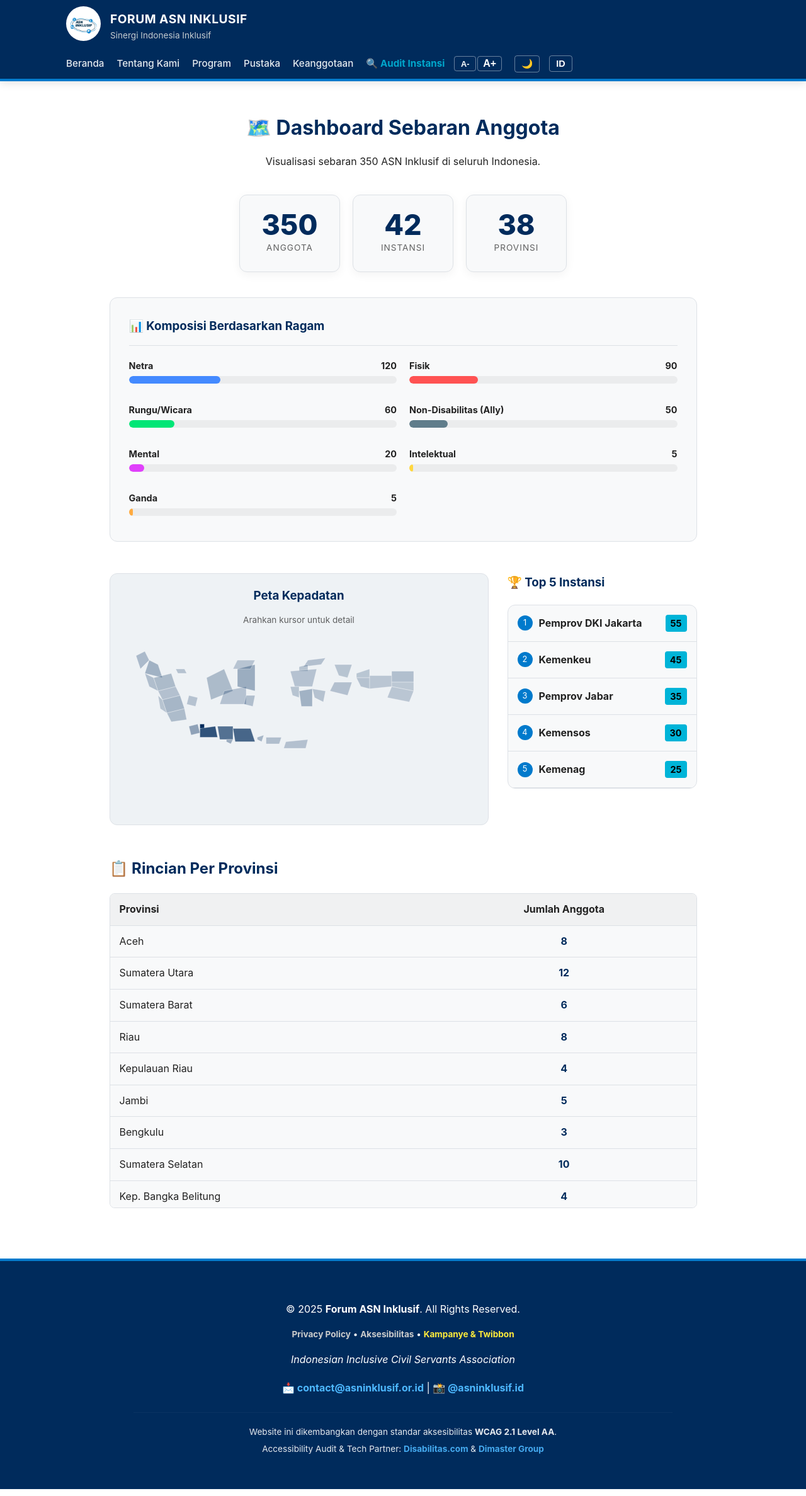
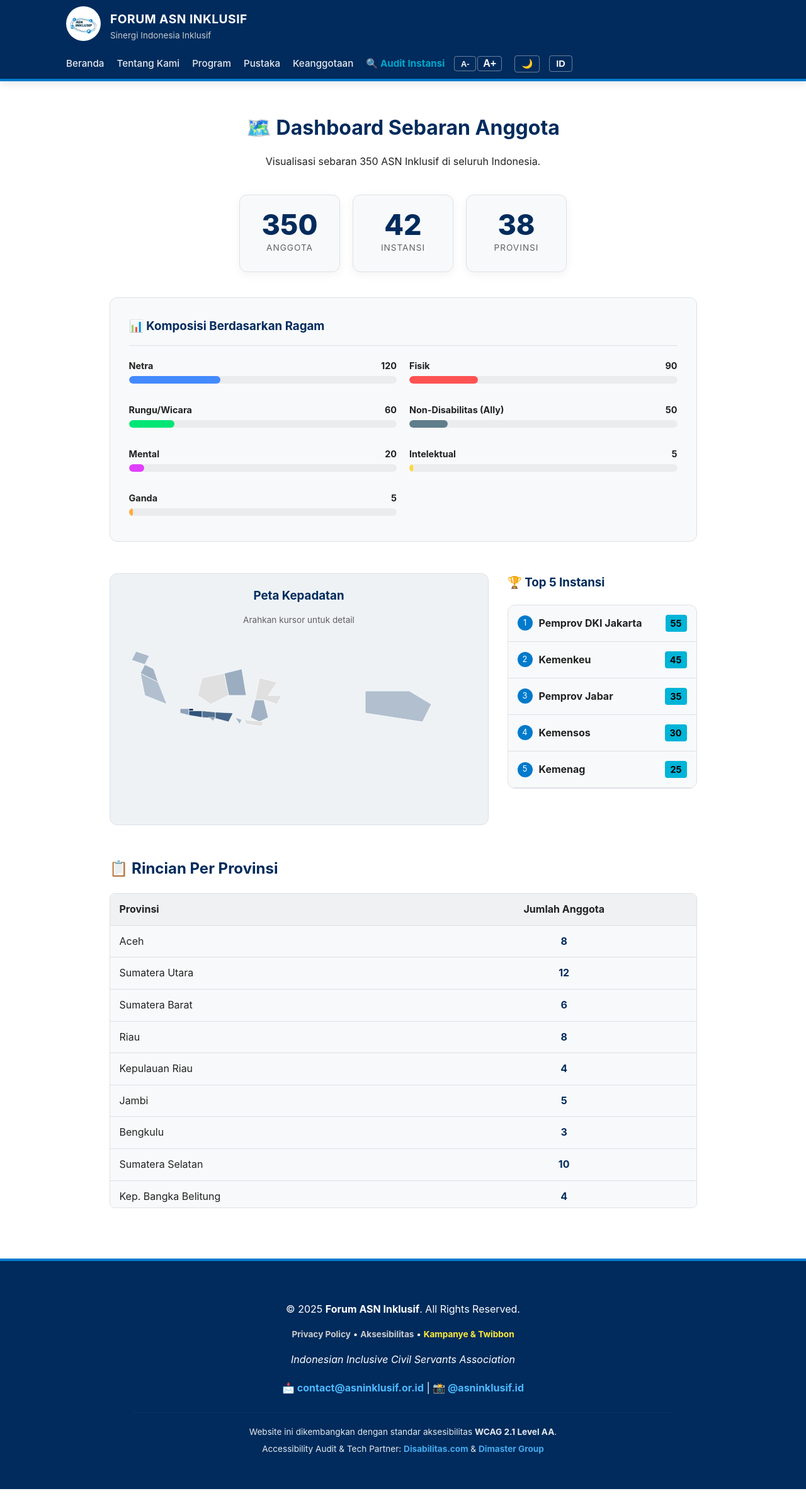
Before and after one commit to dimasmuharam/ASN-Inklusif, a Jekyll site: the page built from peta/index.md, in a window 1280 px wide. Shown: the whole page at 63% size. Built offline with Jekyll 4.4.1, drawn with Linux system fonts in a browser that asks for light colours.

Commit message:
Update index.md

```diff
--- a/peta/index.md
+++ b/peta/index.md
@@ -32,8 +32,8 @@ permalink: /peta/
   body.dark-mode .map-box { background: #1a1a1a; }
 
   /* Interaksi SVG */
-  .province-shape { fill: #d1d5db; stroke: #ffffff; stroke-width: 0.5; cursor: pointer; transition: all 0.3s; }
-  .province-shape:hover { stroke: #ffd700; stroke-width: 1.5; filter: brightness(1.1); transform: scale(1.005); transform-origin: center; }
+  .province-shape { fill: #d1d5db; stroke: #ffffff; stroke-width: 1; cursor: pointer; transition: all 0.3s; }
+  .province-shape:hover { fill: #1e3a8a !important; stroke: #ffd700; stroke-width: 2; filter: brightness(1.1); transform: scale(1.01); transform-origin: center; }
 
   /* Tooltip */
   #tooltip { position: fixed; display: none; background: rgba(0, 43, 92, 0.95); color: #fff; padding: 10px 15px; border-radius: 6px; font-size: 0.9em; pointer-events: none; z-index: 1000; box-shadow: 0 4px 10px rgba(0,0,0,0.2); }
@@ -90,51 +90,32 @@ permalink: /peta/
         <span style="font-size: 1.5em; font-weight: bold;" id="tt-jml">0</span> Anggota
       </div>
 
-      <svg viewBox="0 0 800 350" xmlns="http://www.w3.org/2000/svg" style="width: 100%; height: auto; max-height: 500px;" aria-hidden="true">
-        <title>Peta Indonesia</title>
+      <svg viewBox="0 0 800 300" class="map-svg" aria-label="Peta Interaktif Sebaran ASN Inklusif">
 
-        <path id="aceh" class="province-shape" data-name="Aceh" d="M30,50 L50,40 L60,60 L40,80 Z" />
-        <path id="sumut" class="province-shape" data-name="Sumatera Utara" d="M60,60 L80,70 L90,100 L50,90 Z" />
-        <path id="sumbar" class="province-shape" data-name="Sumatera Barat" d="M50,90 L70,100 L80,130 L60,120 Z" />
-        <path id="riau" class="province-shape" data-name="Riau" d="M70,100 L110,90 L120,120 L80,130 Z" />
-        <path id="kepri" class="province-shape" data-name="Kep. Riau" d="M120,80 L140,80 L145,90 L125,90 Z" /> <path id="jambi" class="province-shape" data-name="Jambi" d="M80,130 L120,120 L130,140 L90,150 Z" />
-        <path id="bengkulu" class="province-shape" data-name="Bengkulu" d="M80,140 L90,150 L100,180 L85,170 Z" />
-        <path id="sumsel" class="province-shape" data-name="Sumatera Selatan" d="M90,150 L130,140 L140,170 L100,180 Z" />
-        <path id="babel" class="province-shape" data-name="Bangka Belitung" d="M150,140 L170,145 L165,165 L145,160 Z" />
-        <path id="lampung" class="province-shape" data-name="Lampung" d="M100,180 L140,170 L145,195 L110,200 Z" />
+        <path id="aceh" class="province-shape" d="M30,40 L60,50 L50,70 L20,60 Z" data-name="Aceh" tabindex="0"></path>
+        <path id="sumut" class="province-shape" d="M50,70 L70,80 L80,110 L40,90 Z" data-name="Sumatera Utara" tabindex="0"></path>
+        <path id="sumbar" class="province-shape" d="M40,90 L80,110 L100,160 L50,140 Z" data-name="Sumatera Barat & Lainnya" tabindex="0"></path>
 
-        <path id="banten" class="province-shape" data-name="Banten" d="M150,210 L170,205 L175,225 L155,230 Z" />
-        <path id="jakarta" class="province-shape" data-name="DKI Jakarta" d="M175,205 L185,205 L185,215 L175,215 Z" /> <path id="jabar" class="province-shape" data-name="Jawa Barat" d="M175,215 L210,210 L215,235 L175,235 Z" />
-        <path id="jateng" class="province-shape" data-name="Jawa Tengah" d="M215,210 L250,210 L250,240 L220,240 Z" />
-        <path id="diy" class="province-shape" data-name="DI Yogyakarta" d="M235,240 L250,240 L245,250 L235,245 Z" />
-        <path id="jatim" class="province-shape" data-name="Jawa Timur" d="M250,215 L290,215 L300,245 L255,245 Z" />
+        <path id="kaltim" class="province-shape" d="M230,90 L270,80 L280,140 L240,140 Z" data-name="Kalimantan Timur (IKN)" tabindex="0"></path>
+        <path class="province-shape" d="M180,100 L230,90 L240,140 L200,160 L170,140 Z" data-name="Kalimantan Lainnya" tabindex="0"></path>
 
-        <path id="bali" class="province-shape" data-name="Bali" d="M305,235 L320,230 L315,245 L305,240 Z" />
-        <path id="ntb" class="province-shape" data-name="Nusa Tenggara Barat" d="M325,235 L360,235 L355,250 L325,250 Z" />
-        <path id="ntt" class="province-shape" data-name="Nusa Tenggara Timur" d="M370,245 L420,240 L415,260 L365,260 Z" />
+        <path id="sulsel" class="province-shape" d="M300,150 L320,150 L330,190 L310,200 L290,190 Z" data-name="Sulawesi Selatan" tabindex="0"></path>
+        <path class="province-shape" d="M300,150 L310,100 L350,110 L330,140 L360,140 L350,160 L320,150 Z" data-name="Sulawesi Utara/Tengah" tabindex="0"></path>
 
-        <path id="kalbar" class="province-shape" data-name="Kalimantan Barat" d="M190,100 L230,80 L250,130 L200,150 Z" />
-        <path id="kalteng" class="province-shape" data-name="Kalimantan Tengah" d="M230,130 L280,120 L280,160 L220,160 Z" />
-        <path id="kalsel" class="province-shape" data-name="Kalimantan Selatan" d="M280,140 L300,140 L295,165 L275,160 Z" />
-        <path id="kaltim" class="province-shape" data-name="Kalimantan Timur (IKN)" d="M260,80 L300,70 L300,130 L260,120 Z" />
-        <path id="kaltara" class="province-shape" data-name="Kalimantan Utara" d="M260,60 L300,60 L290,80 L250,80 Z" />
+        <path id="banten" class="province-shape" d="M130,170 L150,170 L150,185 L130,180 Z" data-name="Banten" tabindex="0"></path>
+        <path id="jakarta" class="province-shape" d="M150,170 L160,170 L160,175 L150,175 Z" data-name="DKI Jakarta" tabindex="0"></path>
+        <path id="jabar" class="province-shape" d="M150,175 L180,175 L180,190 L150,185 Z" data-name="Jawa Barat" tabindex="0"></path>
+        <path id="jateng" class="province-shape" d="M180,175 L210,178 L210,192 L180,190 Z" data-name="Jawa Tengah" tabindex="0"></path>
+        <path id="diy" class="province-shape" d="M195,190 L210,190 L205,198 Z" data-name="DI Yogyakarta" tabindex="0"></path>
+        <path id="jatim" class="province-shape" d="M210,178 L250,180 L240,200 L210,192 Z" data-name="Jawa Timur" tabindex="0"></path>
 
-        <path id="sulut" class="province-shape" data-name="Sulawesi Utara" d="M420,60 L460,55 L450,70 L410,75 Z" />
-        <path id="gorontalo" class="province-shape" data-name="Gorontalo" d="M400,75 L420,70 L420,85 L400,85 Z" />
-        <path id="sulteng" class="province-shape" data-name="Sulawesi Tengah" d="M380,85 L440,80 L430,120 L390,120 Z" />
-        <path id="sulbar" class="province-shape" data-name="Sulawesi Barat" d="M380,120 L400,120 L400,145 L385,140 Z" />
-        <path id="sulsel" class="province-shape" data-name="Sulawesi Selatan" d="M400,130 L430,125 L430,165 L405,165 Z" />
-        <path id="sultra" class="province-shape" data-name="Sulawesi Tenggara" d="M430,125 L460,130 L455,155 L435,145 Z" />
+        <path id="bali" class="province-shape" d="M255,190 L270,195 L265,205 Z" data-name="Bali" tabindex="0"></path>
+        <path class="province-shape" d="M275,195 L320,200 L315,210 L280,205 Z" data-name="Nusa Tenggara" tabindex="0"></path>
 
-        <path id="malut" class="province-shape" data-name="Maluku Utara" d="M480,70 L520,70 L510,100 L490,95 Z" />
-        <path id="maluku" class="province-shape" data-name="Maluku" d="M480,110 L520,110 L510,140 L470,130 Z" />
+        <path id="papua" class="province-shape" d="M550,130 L650,130 L700,160 L680,200 L550,180 Z" data-name="Papua" tabindex="0"></path>
 
-        <path id="pabd" class="province-shape" data-name="Papua Barat Daya" d="M530,90 L560,80 L560,100 L530,100 Z" /> <path id="pabar" class="province-shape" data-name="Papua Barat" d="M530,100 L560,100 L560,125 L540,120 Z" /> <path id="pateng" class="province-shape" data-name="Papua Tengah" d="M560,95 L610,95 L610,120 L560,125 Z" />
-        <path id="papua" class="province-shape" data-name="Papua (Induk)" d="M610,85 L660,85 L660,110 L610,110 Z" />
-        <path id="papeg" class="province-shape" data-name="Papua Pegunungan" d="M610,110 L660,110 L660,130 L610,120 Z" />
-        <path id="pasel" class="province-shape" data-name="Papua Selatan" d="M610,120 L660,130 L650,155 L600,145 Z" />
       </svg>
-      </div>
+    </div>
 
     <div>
       <h3 style="margin-top: 0; margin-bottom: 20px;">🏆 Top 5 Instansi</h3>
```
Also changed, not shown: other parts of peta/index.md (+1 -0 lines).
